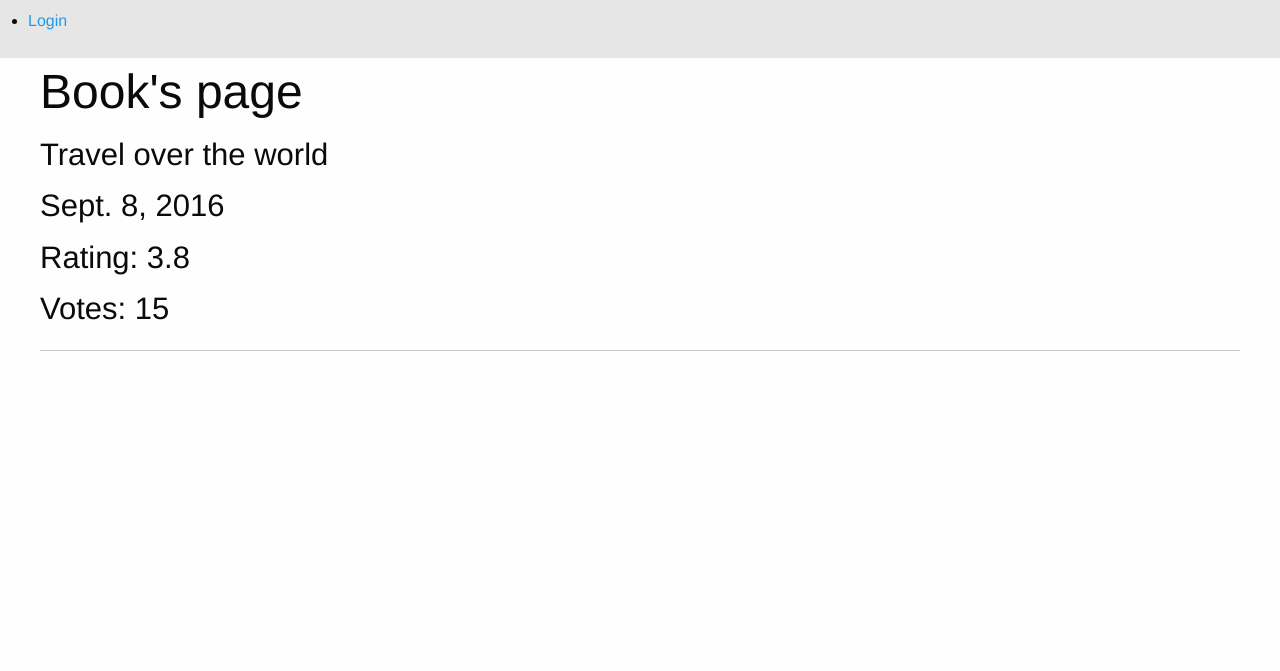
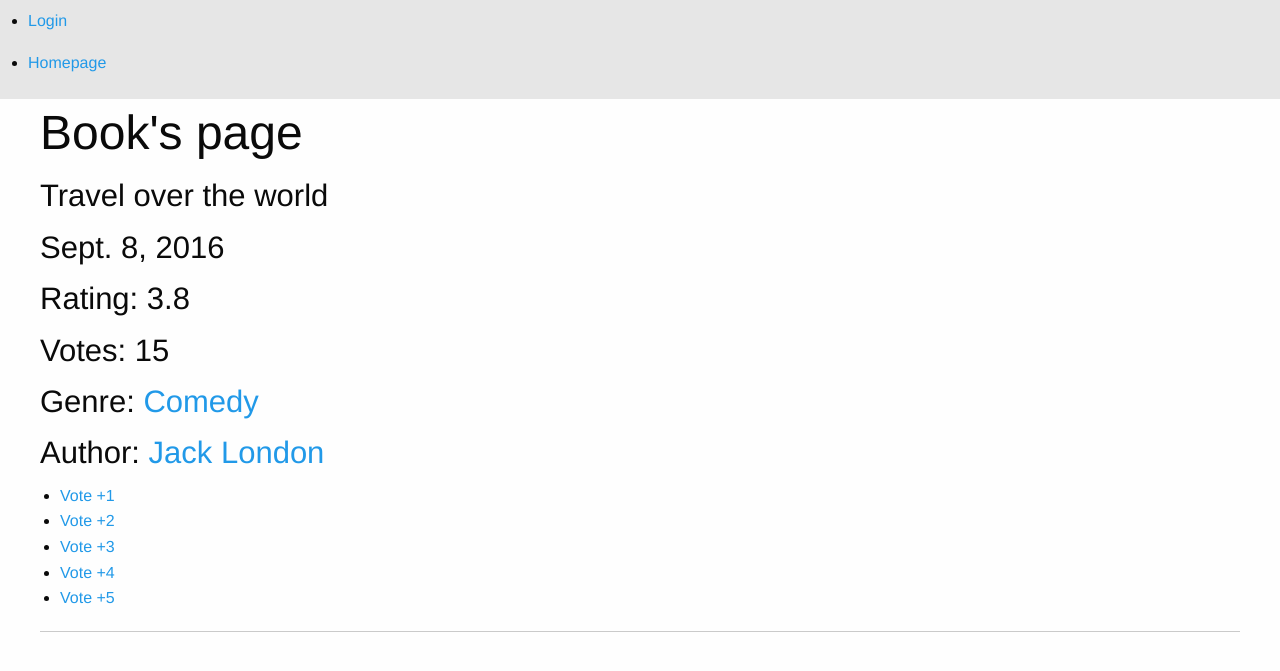
Before and after one commit to nirajkvinit/bookstore, a Django app: page /store/book/1 in a window 1280 px wide. Shown: the top 671 px of the page. Run offline with Django 3.2, Linux system fonts and the light colour scheme; data comes from the database, SQL or seed files in the repository; both versions use the stored data as it was after the commit; parts of the project's set-up code (start-up, migrations or seed data) failed here and were passed over; some libraries are stand-ins or nearby versions.

Commit message:
Update templates and fix rating bug

```diff
--- a/main_site/store/models.py
+++ b/main_site/store/models.py
@@ -44,6 +44,7 @@ class Book(models.Model):
             print('need to update')
             new_rating = (self.rating * self.votes + new_vote)/(self.votes + 1)
             self.votes += 1
+            print("now vote is incremented")
             self.rating = new_rating
             self.save(update_fields=['rating', 'votes'])
             print("UPDATED")
--- a/main_site/store/templates/base.html
+++ b/main_site/store/templates/base.html
@@ -8,7 +8,10 @@
         <link rel="stylesheet" type="text/css" href="{% static "css/foundation.css" %}">
     </head>
     <body>
-        <div class="top-bar">
+        <script src="{% static "js/vendor/jquery.js" %}"></script>
+        <script src="{% static "js/vendor/foundation.js" %}"></script>
+        <script src="{% static "js/vendor/foundation.min.js" %}"></script>
+        <nav class="top-bar foundation-bar" data-topbar>
             <section class="top-bar-section">
                 <ul class="right">
                     {% if username %}
@@ -17,8 +20,11 @@
                         <li><a href="/auth/login">Login</a></li>
                     {% endif %}
                 </ul>
+                <ul class="left">
+                    <li><a href="/">Homepage</a></li>
+                </ul>
             </section>
-        </div>
+        </nav>
         <div class="row">
             <!--разобраться с блоками включаемыми-->
             {% block store %}{% endblock %}
--- a/main_site/store/templates/store/author.html
+++ b/main_site/store/templates/store/author.html
@@ -4,7 +4,7 @@
     <h2>{{ author.name }}</h2>
     <br>
     {% for book in books %}
-        <h3>{{ book.name }}</h3>
+            <h3><a href="/store/book/{{ book.id }}">{{ book.name }}</a></h3>
         <hr>
     {% endfor %}
 {% endblock %}
--- a/main_site/store/templates/store/book.html
+++ b/main_site/store/templates/store/book.html
@@ -5,6 +5,12 @@
         <h3>{{ book.approve_date }}</h3>
         <h3>Rating: {{ book.rating }}</h3>
         <h3>Votes: {{ book.votes }}</h3>
-        <!--<h3>{{ book.genre }}</h3>-->
+        <h3>Genre: <a href="/store/genre/{{ book.genre }}">{{ book.genre }}</a></h3>
+        <h3>Author: <a href="/store/author/{{ book.author }}">{{ book.author }}</a></h3>
+        <ul>
+        {% for i in votes_variants %}
+            <li><a href="/store/book/{{ book.id }}/add_vote/{{ i }}">Vote +{{ i }}</a></li>
+        {% endfor %}
+        </ul>
         <hr>
 {% endblock %}
--- a/main_site/store/templates/store/genre.html
+++ b/main_site/store/templates/store/genre.html
@@ -4,7 +4,7 @@
     <h2>{{ genre.name }}</h2>
     <br>
     {% for book in books %}
-        <h3>{{ book.name }}</h3>
+            <h3><a href="/store/book/{{ book.id }}">{{ book.name }}</a></h3>
         <hr>
     {% endfor %}
 {% endblock %}
--- a/main_site/store/templates/store/index.html
+++ b/main_site/store/templates/store/index.html
@@ -3,7 +3,7 @@
 {% block store %}
 		<h1>Last 10 books on BookStore</h1>
 		{% for book in books %}
-			<h3>{{ book.name }}</h3>
+            <h3><a href="/store/book/{{ book.id }}">{{ book.name }}</a></h3>
 			<hr>
 		{% endfor %}
 {% endblock %}
--- a/main_site/store/urls.py
+++ b/main_site/store/urls.py
@@ -5,7 +5,7 @@ from . import views
 urlpatterns = [
     url(r'^$', views.all_books),
     url(r'^book/(?P<book_id>[0-9]+)$', views.book_by_id),
-    url(r'^book/(?P<book_id>[0-9]+)/add_vote/(?P<vote>[0-9]+)$', views.add_vote),
+    url(r'^book/(?P<book_id>[0-9]+)/add_vote/(?P<vote>[1-5]{1})$', views.add_vote),
     url(r'^add_book/$', views.add_book),
     url(r'^add_genre/$', views.add_genre),
     url(r'^add_author/$', views.add_author),
--- a/main_site/store/views.py
+++ b/main_site/store/views.py
@@ -16,7 +16,10 @@ def book_by_id(request, book_id):
     current_book = Book.objects.get(id=book_id)
     return render_to_response('store/book.html',
                               {'book': current_book,
-                               'username': auth.get_user(request).username})
+                               'username': auth.get_user(request).username,
+                               'votes_variants': range(1, 6)
+                               }
+                              )
 
 
 def books_by_genre(request, genre_id):
```
Also changed, not shown: main_site/db.sqlite3.
